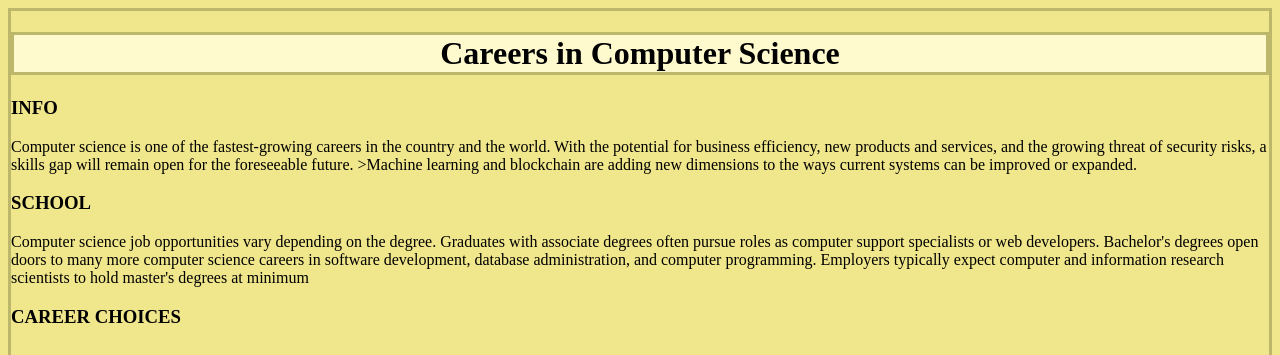
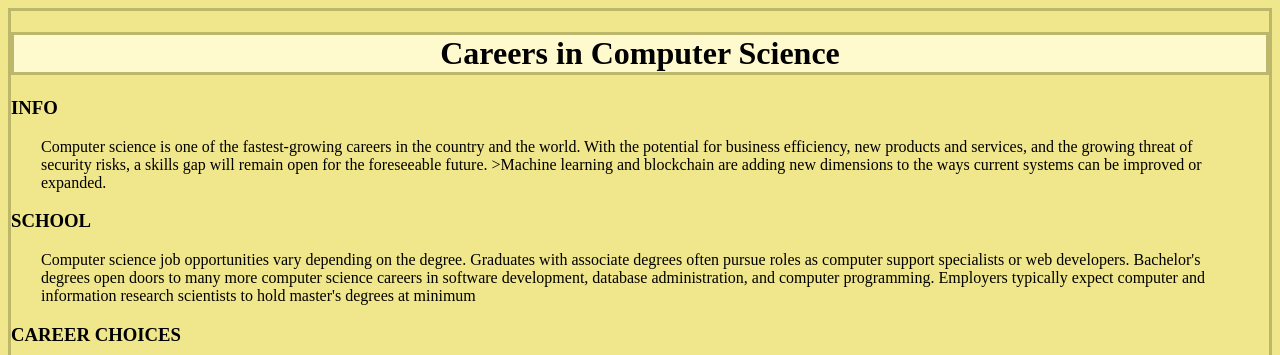
Before and after one commit to 711271/MultiWebsite, a plain HTML site: page index.html in a window 1280 px wide. Shown: the top 355 px of the page. Drawn offline with Linux system fonts and the light colour scheme.

Commit message:
p margin

```diff
--- a/style.css
+++ b/style.css
@@ -19,3 +19,7 @@ img {
 footer{
     text-align: center;
 }
+p {
+    margin-left: 30px;
+    margin-right: 30px;
+}
```
